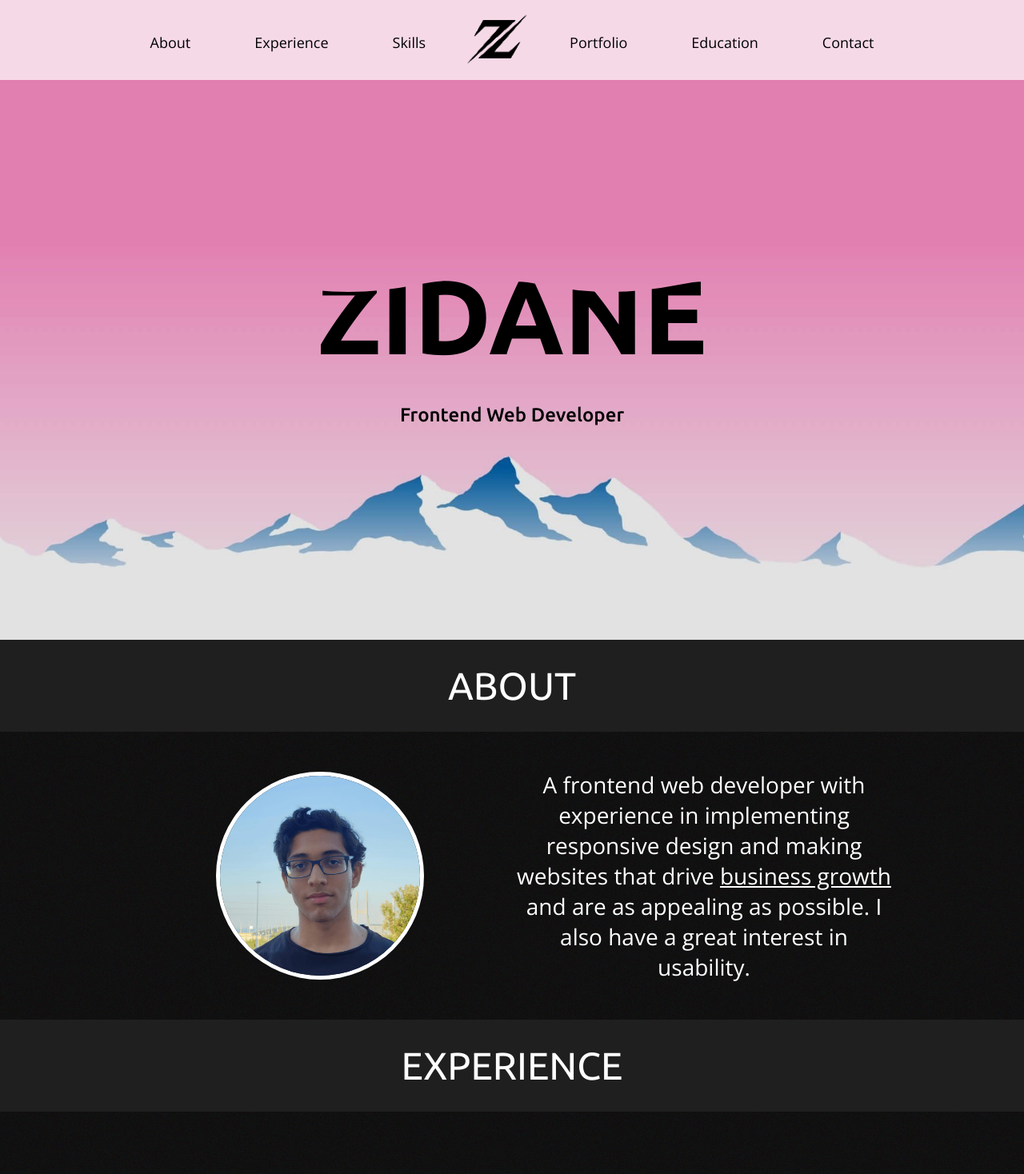
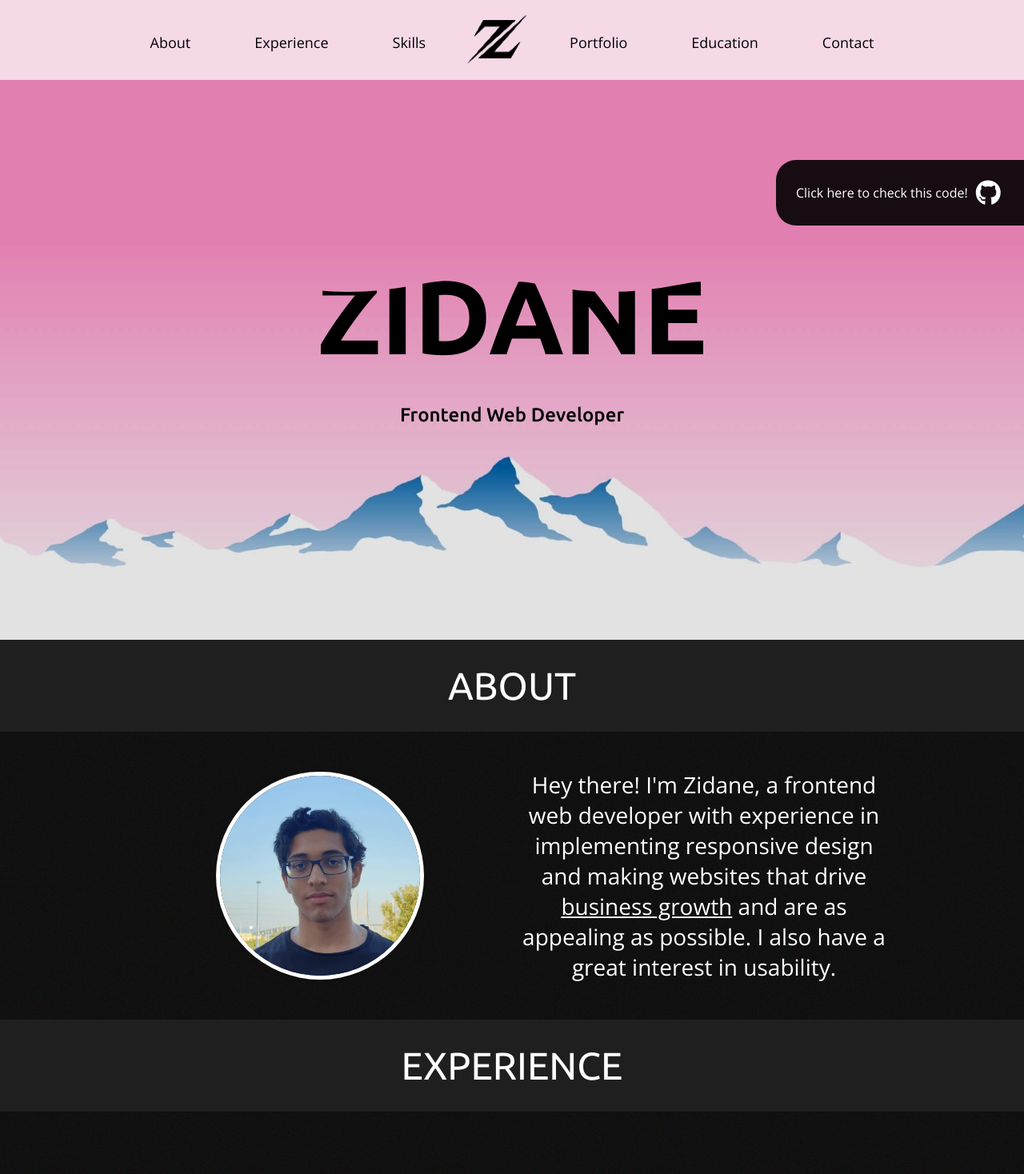
Before and after one commit to zidanefst/zidanefst.com, a PHP site: page /index.html in a window 1280 px wide. Shown: the top 1468 px of the page at 80% size. Run offline with PHP 8.4, Linux system fonts and the light colour scheme; some libraries are stand-ins or nearby versions.

Commit message:
added first version of github pop-up

```diff
--- a/css/main.css
+++ b/css/main.css
@@ -70,6 +70,44 @@ a {
     background-position: center;
 }
 */
+/* github */
+#github .github {
+  background-color: rgba(0, 0, 0, 0.9);
+  position: fixed;
+  right: -500px;
+  top: 25%;
+  padding: 25px;
+  width: 260px;
+  border-top-left-radius: 25px;
+  border-bottom-left-radius: 25px;
+  -webkit-animation: slide 0.5s forwards;
+  -webkit-animation-delay: 2s;
+  animation: slide 0.5s forwards;
+  animation-delay: 2s;
+  transition: all 100ms linear;
+}
+#github .github p {
+  display: flex;
+  align-items: center;
+}
+#github .github p i {
+  font-size: 2em;
+  margin-left: 10px;
+}
+#github .github:hover {
+  transform: scale(1.05);
+}
+
+@-webkit-keyframes slide {
+  100% {
+    right: 0;
+  }
+}
+@keyframes slide {
+  100% {
+    right: 0;
+  }
+}
 /* navbar */
 #navbar {
   z-index: 9999;
@@ -417,11 +455,9 @@ a {
   transition: 100ms linear;
 }
 #contact #social .socialmedia a:hover {
-  transition: 100ms linear;
   font-size: 1.1em;
 }
 #contact #social .socialmedia a:hover i {
-  transition: 250ms linear;
   transform: scale(1.3);
 }
 #contact #social .socialmedia a:hover .fa-behance {
@@ -439,6 +475,7 @@ a {
 #contact #social .socialmedia i {
   font-size: 36px;
   padding: 24px;
+  transition: 100ms linear;
 }
 
 /*footer*/
--- a/css/responsive.css
+++ b/css/responsive.css
@@ -3,6 +3,11 @@
   h2 {
     padding: 30px;
     font-size: 2em;
+  }
+
+  /* github */
+  #github .github {
+    width: 175px;
   }
 
   /* navbar */
@@ -155,6 +160,11 @@
     text-align: center;
   }
 
+  /* github */
+  #github {
+    display: none;
+  }
+
   /* skills */
   #skills .skill-type {
     width: 65%;
--- a/index.html
+++ b/index.html
@@ -12,10 +12,11 @@
 </head>
 <body id="stop-scrolling">
 <div id="wrapper">
-  <div id="github" style="display: none;">
-    <p>Want to check my code?</p>
-    <p>You can check it here on Github :)</p>
-  </div>
+  <a href="https://github.com/zidanefst/zidanefst.com" target="_blank" id="github">
+    <div class="github">
+      <p>Click here to check this code! &#9;<i class="fab fa-github"></i></p>
+    </div>
+  </a>
 
   <div id="navbar">
     <div id="menu">
@@ -72,7 +73,7 @@
     <h2>ABOUT</h2>
     <div class="grid">
       <img src="img/facepic.jpg" alt="My face :D">
-      <p>A frontend web developer with experience in implementing responsive design and
+      <p>Hey there! I'm Zidane, a frontend web developer with experience in implementing responsive design and
         making websites that drive <span style="text-decoration: underline;">business growth</span> and are as appealing as possible.
         I also have a great interest in usability.</p>
       </div>
--- a/scss/main.scss
+++ b/scss/main.scss
@@ -72,6 +72,49 @@ a {
     background-position: center;
 }
 */
+
+/* github */
+
+#github {
+  .github {
+    background-color: rgba(0, 0, 0, 0.9);
+    position: fixed;
+    right: -500px;
+    top: 25%;
+    padding: 25px;
+    width: 260px;
+    border-top-left-radius: 25px;
+    border-bottom-left-radius: 25px;
+    -webkit-animation: slide 0.5s forwards;
+    -webkit-animation-delay: 2s;
+    animation: slide 0.5s forwards;
+    animation-delay: 2s;
+    transition: all 100ms linear;
+    p {
+      display: flex;
+      align-items: center;
+      i {
+        font-size: 2em;
+        margin-left: 10px;
+      }
+    }
+    &:hover {
+      transform: scale(1.05);
+    }
+  }
+}
+
+@-webkit-keyframes slide {
+  100% {
+    right: 0;
+  }
+}
+
+@keyframes slide {
+  100% {
+    right: 0;
+  }
+}
 
 /* navbar */
 
@@ -473,11 +516,9 @@ a {
         transition: 100ms linear;
 
         &:hover {
-          transition: 100ms linear;
           font-size: 1.1em;
 
           i {
-            transition: 250ms linear;
             transform: scale(1.3);
           }
 
@@ -501,6 +542,7 @@ a {
       i {
         font-size: 36px;
         padding: 24px;
+        transition: 100ms linear;
       }
     }
   }
--- a/scss/responsive.scss
+++ b/scss/responsive.scss
@@ -2,6 +2,13 @@
   h2 {
     padding: 30px;
     font-size: 2em;
+  }
+
+  /* github */
+  #github {
+    .github {
+      width: 175px;
+    }
   }
 
   /* navbar */
@@ -206,6 +213,11 @@
     text-align: center;
   }
 
+  /* github */
+  #github {
+    display: none;
+  }
+
   /* skills */
 
   #skills {
```
Also changed, not shown: 2 other files.
